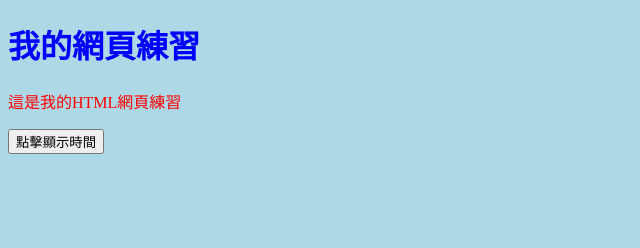
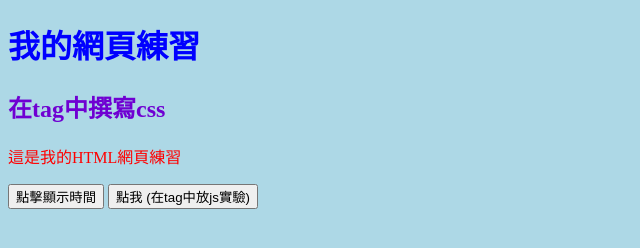
Before and after one commit to Mikey0429/webpapg, a plain HTML site: page index.html in a window 1280 px wide. Shown: the whole page, without its empty margins (0-640 px from the left). Drawn offline with Linux system fonts and the light colour scheme.

Commit message:
Update index.html

```diff
--- a/index.html
+++ b/index.html
@@ -2,23 +2,41 @@
 <html>
   <head>
     <title>mikey webpage training</title>
+
     <!--宣告css內容body背景為天藍色-->
     <style>
       body{
         background-color:lightblue;
       }
     </style>
+
     <!--引入檔案的方式引入css-->
     <link rel="stylesheet" href="mycss.css">
+
   </head>
 
 <body>
   <h1>我的網頁練習</h1>
+
+  <!--在tag中直接撰寫css -->
+  <h2 style="color: rgb(111, 0, 210);">在tag中撰寫css</h2>
+
   <p>這是我的HTML網頁練習</p>
+
   <!--宣告一個按鈕 把id為demo的內容 在按按鈕以後顯示為時間 -->
   <button type="button" onclick= "document.getElementById('demo').innerHTML = Date()">
     點擊顯示時間
   </button>
+
+  <button onclick="Myclick()">
+    點我 (在tag中放js實驗)
+  </button>
+  <script>
+    function Myclick(){
+      alert("執行js");
+    }
+  </script>
+
   <!--練習引入檔案的方式引入js檔-->
   <script src="myjs.js">
   </script>
```
